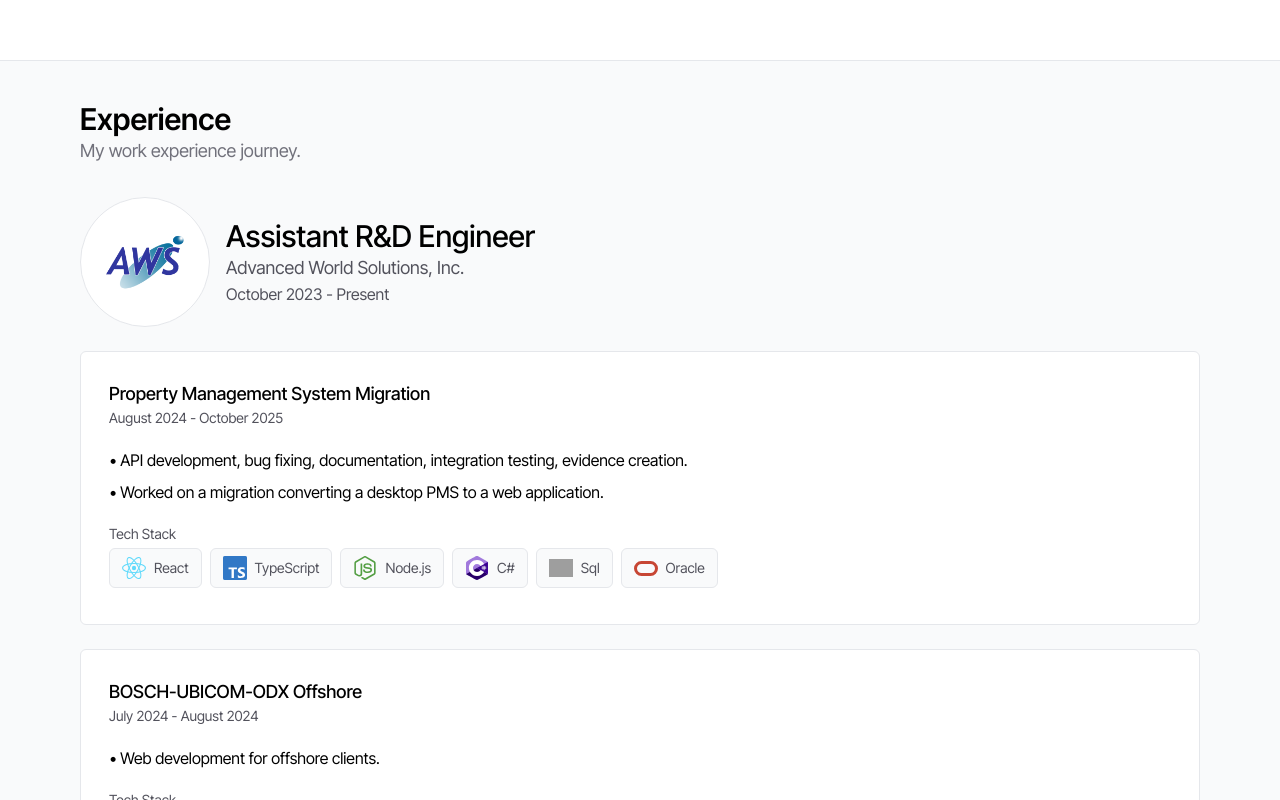
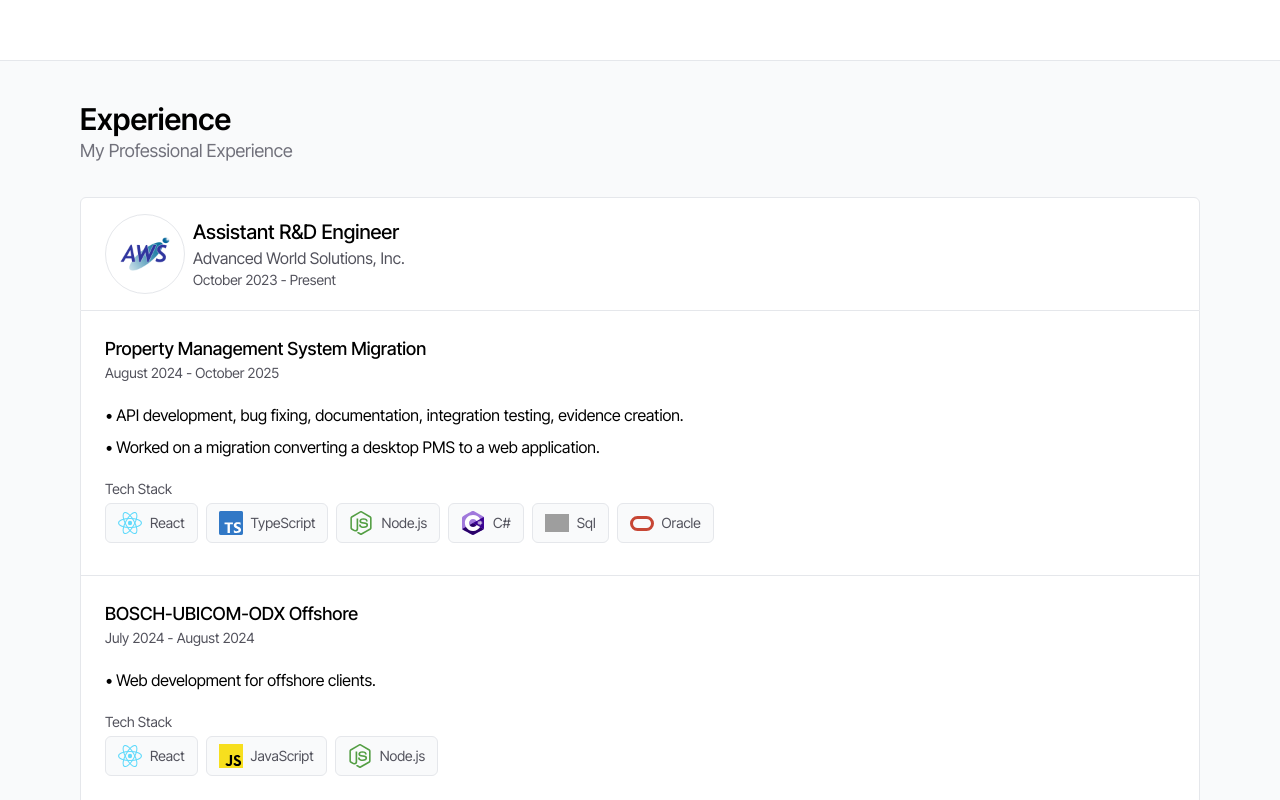
Before and after one commit to JiraldLaurea/digital-porftolio, a Next.js app: page / in a window 1280 px wide. Shown: the part 740-1540 px from the top of the page. Built offline with nearby package versions, Linux system fonts and the light colour scheme; grey boxes are pictures that could not be loaded.

Commit message:
Updated experience ui

```diff
--- a/src/app/components/Experience.tsx
+++ b/src/app/components/Experience.tsx
@@ -1,20 +1,16 @@
-import React from "react";
-import Image from "next/image";
+import { useTheme } from "next-themes";
 import ExperienceCard from "./ExperienceCard";
+import ExperienceJob from "./ExperienceJob";
 import Wrapper from "./Wrapper";
-import ExperienceJob from "./ExperienceJob";
-import { useTheme } from "next-themes";
 
 const Experience = () => {
     const { theme, setTheme }: any = useTheme();
-
-    console.log("ASDAKSJDNSKDJN", theme);
 
     return (
         <Wrapper
             id="experience"
             title="Experience"
-            subtitle="My work experience journey."
+            subtitle="My Professional Experience"
         >
             <ExperienceJob
                 imgSrc="exp_aws.png"
@@ -23,7 +19,7 @@ const Experience = () => {
                 date="October 2023 - Present"
                 isFirst
             />
-            <div className="grid grid-cols-1 gap-6">
+            <div className="grid grid-cols-1">
                 <ExperienceCard
                     project="Property Management System Migration"
                     date="August 2024 - October 2025"
@@ -138,6 +134,7 @@ const Experience = () => {
                             techName: "Git",
                         },
                     ]}
+                    isLast
                 />
             </div>
             <ExperienceJob
@@ -147,7 +144,7 @@ const Experience = () => {
                 date="February 2023 - May 2023"
                 hasNoBackground
             />
-            <div className="grid grid-cols-2 gap-6">
+            <div className="grid grid-cols-1 gap-6">
                 <ExperienceCard
                     project="Barangay Solid Waste Management System"
                     date="Feb 2023 - May 2023"
@@ -183,6 +180,7 @@ const Experience = () => {
                             techName: "MySQL",
                         },
                     ]}
+                    isLast
                 />
             </div>
         </Wrapper>
--- a/src/app/components/ExperienceCard.tsx
+++ b/src/app/components/ExperienceCard.tsx
@@ -6,6 +6,7 @@ type ExperienceCardProps = {
     date: string;
     tasks?: Task[];
     techs?: Tech[];
+    isLast?: boolean;
 };
 
 const ExperienceCard = ({
@@ -13,9 +14,14 @@ const ExperienceCard = ({
     date,
     tasks,
     techs,
+    isLast,
 }: ExperienceCardProps) => {
     return (
-        <div className="dark:bg-[#2A3247] border bg-white p-7 space-y-5 rounded-md dark:border-zinc-700 flex flex-col">
+        <div
+            className={`flex flex-col p-6 space-y-5 bg-white border border-t-0 dark:bg-primary1-dark dark:border-zinc-700 ${
+                isLast && "rounded-b-md"
+            }`}
+        >
             <div>
                 <h2 className="text-lg font-medium">{project}</h2>
                 <h3 className="text-sm text-zinc-600 dark:text-zinc-300">
--- a/src/app/components/ExperienceJob.tsx
+++ b/src/app/components/ExperienceJob.tsx
@@ -19,29 +19,35 @@ const ExperienceJob = ({
     hasNoBackground,
 }: ExperienceJobProps) => {
     return (
-        <div className={`flex items-center gap-4 ${isFirst ? "mb-6" : "my-6"}`}>
+        <div
+            className={`flex border dark:border-zinc-700 bg-white dark:bg-primary1-dark rounded-t-md  p-6 py-4 items-center gap-2 ${
+                isFirst ? "" : "mt-6"
+            }`}
+        >
             <div
-                className={` rounded-full ${
+                className={`rounded-full ${
                     hasNoBackground
                         ? "p-0 bg-transparent"
-                        : "p-6 bg-white border"
+                        : "h-20 w-20 flex items-center justify-center bg-white border"
                 }`}
             >
                 <Image
                     className=""
                     src={`/img/${imgSrc}`}
                     alt=""
-                    width={hasNoBackground ? 128 : 80}
-                    height={hasNoBackground ? 128 : 80}
+                    width={hasNoBackground ? 80 : 50}
+                    height={hasNoBackground ? 80 : 50}
                     unoptimized
                 />
             </div>
             <div className="flex flex-col">
-                <h2 className="text-3xl font-medium">{job}</h2>
-                <p className="text-lg text-zinc-600 dark:text-zinc-300">
+                <h2 className="text-xl font-medium">{job}</h2>
+                <p className=" text-zinc-600 dark:text-secondary-text-dark">
                     {company}
                 </p>
-                <p className="text-zinc-600 dark:text-zinc-300">{date}</p>
+                <p className="text-sm text-zinc-600 dark:text-secondary-text-dark">
+                    {date}
+                </p>
             </div>
         </div>
     );
```
